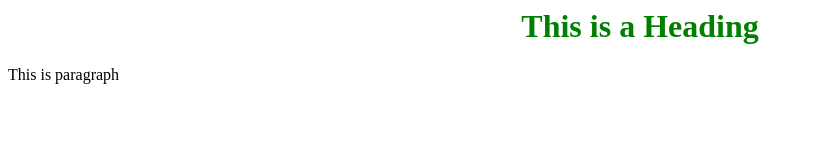
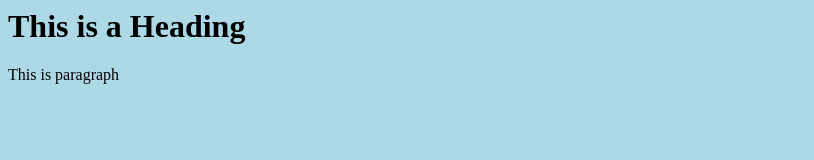
Before and after one commit to MariaKln/first_project, a plain HTML site: page page2.html in a window 1280 px wide. Shown: the whole page, without its empty margins (0-814 px from the left). Drawn offline with Linux system fonts and the light colour scheme.

Commit message:
refactor css

```diff
--- a/page2.html
+++ b/page2.html
@@ -1,11 +1,6 @@
 <html>
 <head>
-	<style>
-		h1 {
-			color: green;
-			text-align: center;
-		}
-	</style>
+	<link rel="stylesheet" href="styles.css">
 </head>
 <body>
 	<h1>This is a Heading</h1>
--- /dev/null
+++ b/styles.css
@@ -0,0 +1,3 @@
+body {
+	background-color: lightblue;
+}
```
Also changed, not shown: index.html (+1 -5 lines).
